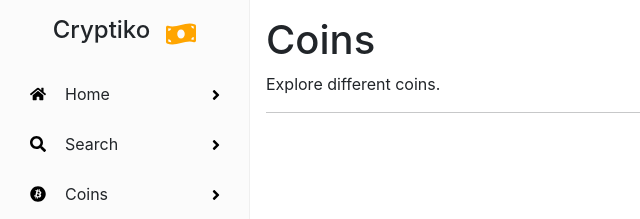
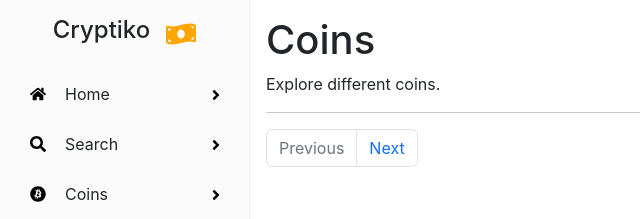
Before and after one commit to AdiPat/crypiko, a React (Create React App) app: page /coins in a window 1280 px wide. Shown: the top 219 px of the page, without its empty margins (0-640 px from the left). Built offline with nearby package versions, Linux system fonts and the light colour scheme; no server answers.

Commit message:
pages/coins: add pagination component

```diff
--- a/package.json
+++ b/package.json
@@ -12,6 +12,7 @@
     "react-bootstrap": "^2.5.0",
     "react-dom": "^18.2.0",
     "react-icons": "^4.4.0",
+    "react-paginate": "^8.1.3",
     "react-pro-sidebar": "^1.0.0-alpha.4",
     "react-router-dom": "^6.4.2",
     "react-scripts": "5.0.1",
--- a/src/pages/coins-page.js
+++ b/src/pages/coins-page.js
@@ -1,12 +1,46 @@
+import { useEffect, useState } from "react";
+import { CgApi } from "../api/coingecko";
 import { SidebarLayout } from "../components";
+import { COINS_PAGE_SIZE } from "../utils/constants";
+import ReactPaginate from "react-paginate";
 
 function CoinsPage() {
+  const [pageCount, setPageCount] = useState(0);
+
+  useEffect(() => {
+    CgApi.coinsList().then((coinsList) => {
+      const totalCoins = coinsList.length;
+      const pageCount = Math.ceil(totalCoins / COINS_PAGE_SIZE);
+      setPageCount(pageCount);
+    });
+  }, []);
+
   return (
     <SidebarLayout>
       <div className="coins-page">
         <h1>Coins</h1>
         <p>Explore different coins. </p>
         <hr />
+        <ReactPaginate
+          previousLabel="Previous"
+          nextLabel="Next"
+          pageClassName="page-item"
+          pageLinkClassName="page-link"
+          previousClassName="page-item"
+          previousLinkClassName="page-link"
+          nextClassName="page-item"
+          nextLinkClassName="page-link"
+          breakLabel="..."
+          breakClassName="page-item"
+          breakLinkClassName="page-link"
+          pageCount={pageCount}
+          marginPagesDisplayed={2}
+          pageRangeDisplayed={5}
+          //onPageChange={handlePageChange}
+          containerClassName="pagination"
+          activeClassName="active"
+          //forcePage={pageOffset}
+        />
       </div>
     </SidebarLayout>
   );
--- a/src/utils/constants.js
+++ b/src/utils/constants.js
@@ -1,3 +1,4 @@
 const ENTER_KEYCODE = 13;
+const COINS_PAGE_SIZE = 20;
 
-export { ENTER_KEYCODE };
+export { ENTER_KEYCODE, COINS_PAGE_SIZE };
```
Also changed, not shown: 1 other file (tests, documents, lock files or other folders).
